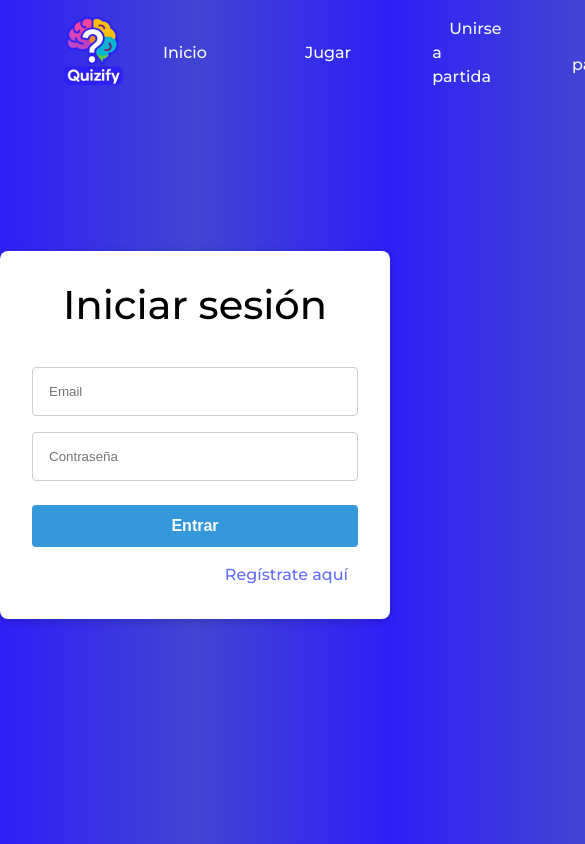
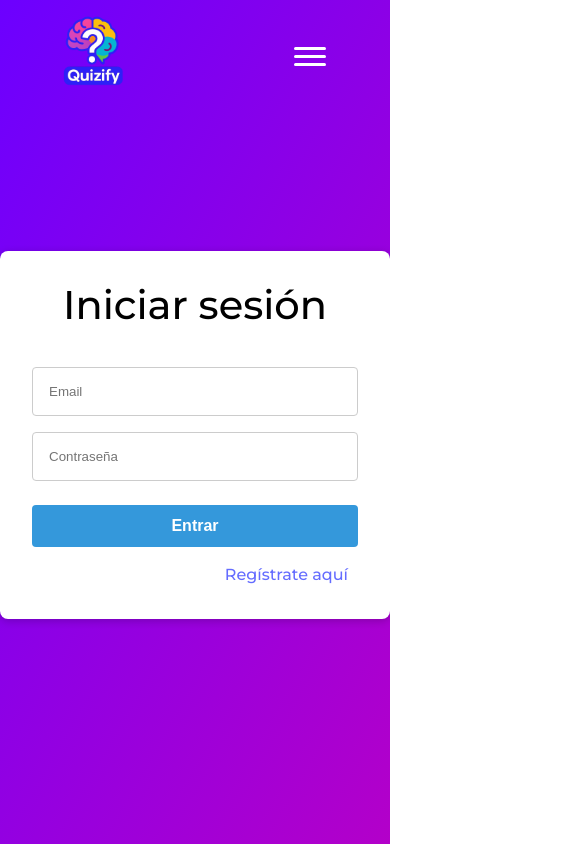
Before and after one commit to Danielfo684/PI, a React (Vite) app in the folder proyecto-integrado/: page /login in a window 390 px wide. Shown: the top 844 px of the page, 585 px wide, since content can reach past the window. Built offline with nearby package versions, Linux system fonts and the light colour scheme; a web font is replaced by a local one.

Commit message:
Menu de hamburguesa configurado - No home

```diff
--- a/proyecto-integrado/index.html
+++ b/proyecto-integrado/index.html
@@ -8,7 +8,6 @@
   </head>
   <body>
     <div id="root"></div>
-    <script type="module" src="/menu.js"></script>
     <script type="module" src="/src/main.tsx"></script>
   </body>
 </html>
--- a/proyecto-integrado/public/menu.js
+++ /dev/null
@@ -1,11 +0,0 @@
-document.addEventListener('DOMContentLoaded', () => {
-    const navBar = document.querySelector('.nav-bar');
-    const navigation = document.querySelector('.navigation');
-
-    if (navBar && navigation) {
-        navBar.addEventListener('click', () => {
-            navBar.classList.toggle('open');
-            navigation.classList.toggle('menu-mobile');
-        });
-    }
-});
--- a/proyecto-integrado/src/assets/css/index.css
+++ b/proyecto-integrado/src/assets/css/index.css
@@ -36,14 +36,15 @@ a:hover {
   color: #535bf2;
 }
 
-html{
+html {
   scroll-behavior: smooth;
+  background: linear-gradient(120deg, #6c00ff, #b300c9);
 }
+
 body {
   display: flex;
   place-items: center;
   width: 100%;
-  background: linear-gradient(90deg, #2d20f7,#4145d2,#2d20f7);
   }
 
 h1 {
@@ -78,51 +79,95 @@ button:hover {
   }
 }
 
-/* ------------------ BURGUER ---------------------------------- */
+/* ------------------ MENÚ HAMBURGUESA RESPONSIVE ----------------------------- */
 
 .nav-bar {
   display: none;
   cursor: pointer;
-  width: 30px;
-  height: 20px;
+  width: 32px;
+  height: 32px;
   position: relative;
-  z-index: 102;
+  z-index: 2001;
+  margin-left: auto;
+  margin-right: 1rem;
+  background: none;
+  border: none;
 }
 
 .nav-bar span {
   display: block;
   position: absolute;
-  height: 2px;
+  height: 3px;
   width: 100%;
-  background: white;
-  transition: 0.3s ease-in-out;
+  background: #fff;
+  border-radius: 2px;
+  opacity: 1;
+  left: 0;
+  transition: all 0.3s;
 }
 
-.nav-bar span:nth-child(1) {
-  top: 0;
+.nav-bar span:nth-child(1) { top: 6px; }
+.nav-bar span:nth-child(2) { top: 14px; }
+.nav-bar span:nth-child(3) { top: 22px; }
+
+.nav-bar.open span:nth-child(1) {
+  top: 14px;
+  transform: rotate(45deg);
+}
+.nav-bar.open span:nth-child(2) {
+  opacity: 0;
+}
+.nav-bar.open span:nth-child(3) {
+  top: 14px;
+  transform: rotate(-45deg);
 }
 
-.nav-bar span:nth-child(2) {
-  top: 9px;
-}
-
-.nav-bar span:nth-child(3) {
-  top: 18px;
-}
-
-.nav-bar.open span:nth-child(1) {
-  top: 9px;
-  transform: rotate(135deg);
-}
-
-.nav-bar.open span:nth-child(2) {
-  opacity: 0;
-  transition: opacity 0.2s ease, transform 0.2s ease;
-}
-
-.nav-bar.open span:nth-child(3) {
-  top: 9px;
-  transform: rotate(-135deg);
+@media (max-width: 1000px) {
+  .nav-bar {
+    display: block;
+  }
+  .navigation {
+    display: none;
+    flex-direction: column;
+    align-items: flex-start;
+    background: linear-gradient(120deg, #6c00ff 60%, #b300c9 100%);
+    position: absolute;
+    top: 60px;
+    right: 2vw;
+    width: 140px;
+    border-radius: 10px;
+    box-shadow: 0 4px 16px 0 rgba(44, 0, 80, 0.18);
+    z-index: 2000;
+    padding: 0.7rem 0.5rem;
+    animation: fadeInMenu 0.3s;
+  }
+  .navigation.menu-mobile {
+    display: flex;
+  }
+  .navigation ul {
+    flex-direction: column;
+    gap: 0.4rem;
+    width: 100%;
+    align-items: flex-start;
+  }
+  .navigation li {
+    width: 100%;
+    text-align: left;
+  }
+  .navigation a {
+    color: #fff;
+    font-size: 0.95rem;
+    font-weight: 500;
+    padding: 0.35rem 0.5rem;
+    border-radius: 6px;
+    transition: background 0.2s, color 0.2s;
+    display: block;
+    text-align: left;
+  }
+  .navigation a:hover {
+    background: rgba(255,255,255,0.18);
+    color: #fff;
+  }
 }
 
 /* ------------------ BOTON FLOTANTE ----------------------------- */
--- a/proyecto-integrado/src/components/floatingButton/floatingButton.css
+++ b/proyecto-integrado/src/components/floatingButton/floatingButton.css
@@ -8,7 +8,8 @@
   top: auto !important;
   background-color: #2d20f7 !important;
   color: white !important;
-  border: none;
+  border: 1px solid white !important;
+  border-radius: 50% !important;
   width: 45px;
   height: 45px;
   cursor: pointer;
@@ -30,5 +31,9 @@
 }
 
 .patata:hover {
-  background-color: #4145d2 !important;
+  background-color: white !important;
 }
+
+.patata:hover svg {
+  fill: #2d20f7 !important;
+}
--- a/proyecto-integrado/src/components/header/Header.tsx
+++ b/proyecto-integrado/src/components/header/Header.tsx
@@ -1,7 +1,10 @@
 import { Link } from 'react-router-dom';
+import { useState } from 'react';
 import './header.css';
 
 export function Header() {
+  const [menuOpen, setMenuOpen] = useState(false);
+
   return (
     <header className="header">
       <div className="logo">
@@ -9,7 +12,15 @@ export function Header() {
           <img src="/src/assets/images/logo.png" alt="Logo" className="logo-icon" />
         </Link>
       </div>
-      <nav className="navigation">
+      <div
+        className={`nav-bar${menuOpen ? ' open' : ''}`}
+        onClick={() => setMenuOpen(!menuOpen)}
+      >
+        <span></span>
+        <span></span>
+        <span></span>
+      </div>
+      <nav className={`navigation${menuOpen ? ' menu-mobile' : ''}`}>
         <ul>
           <li><Link to="/">Inicio</Link></li>
           <li><Link to="/play">Jugar</Link></li>
--- a/proyecto-integrado/src/pages/host/HostPage.css
+++ b/proyecto-integrado/src/pages/host/HostPage.css
@@ -1,6 +1,6 @@
 .host-page-container {
   padding: 2rem;
-  background: #242424;
+  background: transparent;
   min-height: 100vh;
 }
 
```
